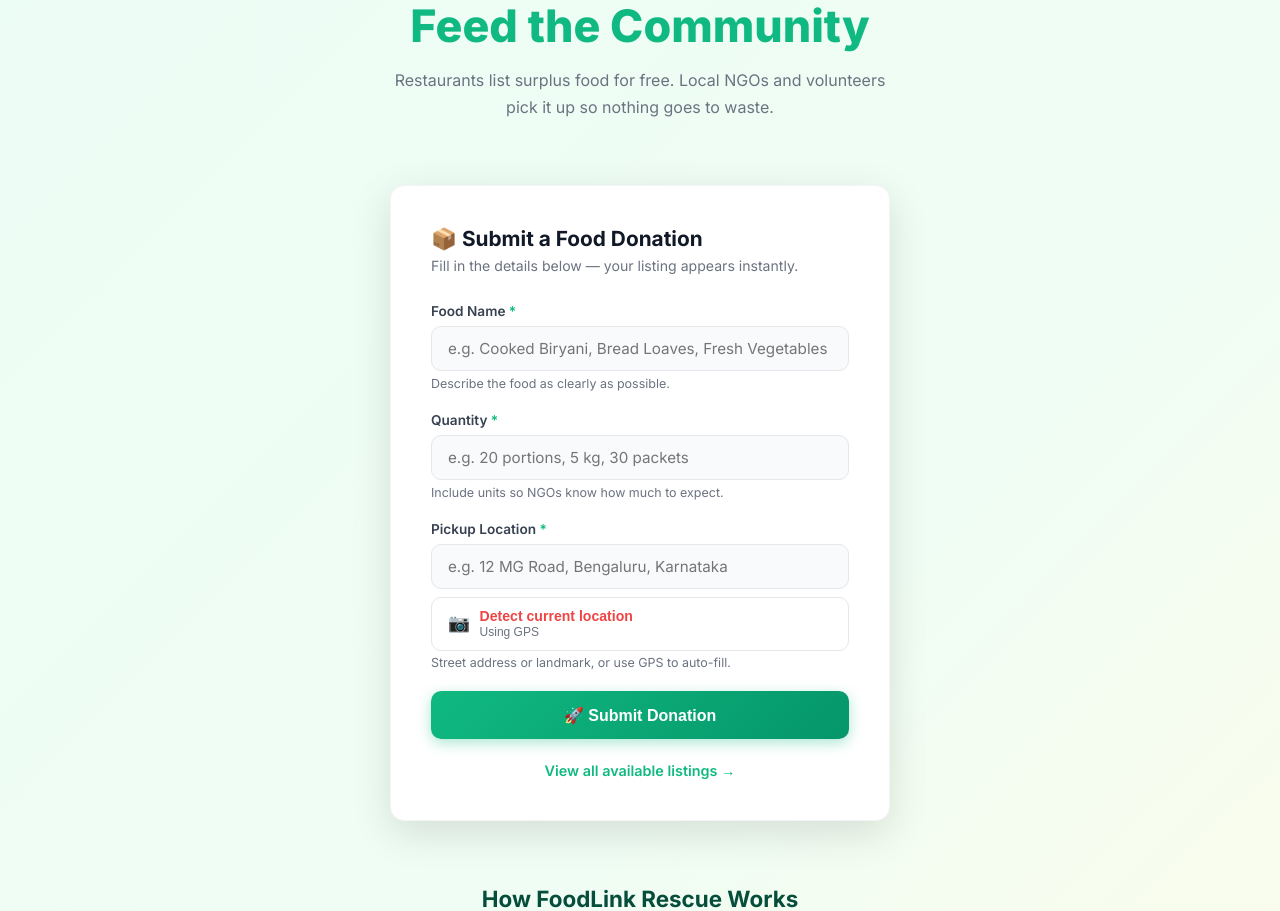
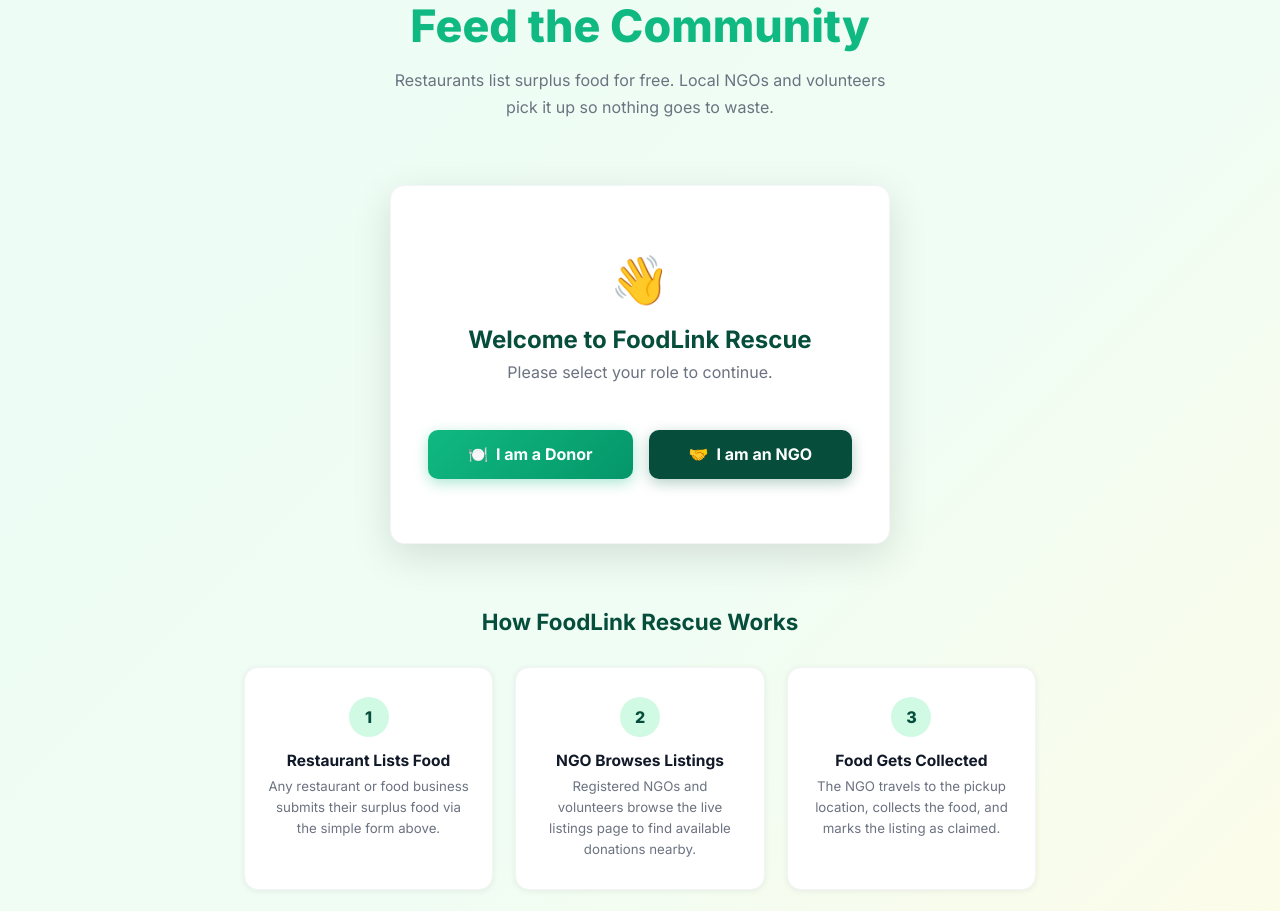
Before and after one commit to rakshitha-m2846/foodlink-rescue, a Flask app: page / in a window 1280 px wide. Shown: the part 219-1130 px from the top of the page. Run offline with Flask 3, Linux system fonts and the light colour scheme.

Commit message:
Update navigation fix

```diff
--- a/app.py
+++ b/app.py
@@ -6,13 +6,14 @@
 # It will start a local server at http://127.0.0.1:5000
 # ============================================================
 
-from flask import Flask, render_template, request, redirect, url_for
+from flask import Flask, render_template, request, redirect, url_for, session
 import sqlite3
 import os
 from datetime import datetime
 
 # Initialize the Flask application
 app = Flask(__name__)
+app.secret_key = "foodlink_super_secret_key"
 
 # -----------------------------------------------------------
 # DATABASE CONFIGURATION
@@ -68,8 +69,27 @@ init_db()
 def index():
     """
     Homepage – displays the food donation submission form.
+    Redirects NGOs to the view page automatically.
     """
+    if session.get("role") == "ngo":
+        return redirect(url_for("view"))
     return render_template("index.html")
+
+
+@app.route("/set_role/<role>")
+def set_role(role):
+    """
+    Sets the user's role in the session and redirects accordingly.
+    """
+    if role in ["donor", "ngo"]:
+        session["role"] = role
+    elif role == "clear":
+        session.pop("role", None)
+        return redirect(url_for("index"))
+
+    if session.get("role") == "ngo":
+        return redirect(url_for("view"))
+    return redirect(url_for("index"))
 
 
 @app.route("/submit", methods=["POST"])
@@ -79,6 +99,10 @@ def submit():
     Reads form data, validates it, stores it in the database,
     then redirects the user to the listings page.
     """
+    # NGOs should not be able to submit donations
+    if session.get("role") == "ngo":
+        return redirect(url_for("view"))
+
     # Read form fields (strip whitespace)
     food_name = request.form.get("food_name", "").strip()
     quantity = request.form.get("quantity", "").strip()
--- a/templates/index.html
+++ b/templates/index.html
@@ -223,8 +223,17 @@
       <span>🥗 FoodLink Rescue</span>
     </a>
     <div class="nav-links">
+      {% if session.get('role') != 'ngo' %}
       <a href="/" class="active">Donate</a>
+      {% endif %}
       <a href="/view">View Listings</a>
+
+      {% if session.get('role') %}
+      <div style="background: rgba(255,255,255,.2); padding: 0.3rem 0.8rem; border-radius: 20px; font-size: 0.85rem; color: #fff; margin-left: 1rem; display: flex; align-items: center; gap: 0.5rem;">
+        <span>Logged in as: <strong>{{ session.get('role') | title }}</strong></span>
+        <a href="/set_role/clear" style="text-decoration: underline; font-size: 0.8rem; margin: 0; padding: 0; opacity: 0.8;">Change Role</a>
+      </div>
+      {% endif %}
     </div>
   </nav>
 
@@ -233,7 +242,7 @@
     <button class="btn-circle" id="backBtn" onclick="history.back()" aria-label="Go Back" title="Go Back">
       &#8592;
     </button>
-    <a href="/" class="btn-circle" aria-label="Home" title="Home">
+    <a href="/set_role/clear" class="btn-circle" aria-label="Home" title="Home">
       <svg width="20" height="20" viewBox="0 0 24 24" fill="none" stroke="currentColor" stroke-width="2" stroke-linecap="round" stroke-linejoin="round">
         <path d="M3 9l9-7 9 7v11a2 2 0 0 1-2 2H5a2 2 0 0 1-2-2z"></path>
         <polyline points="9 22 9 12 15 12 15 22"></polyline>
@@ -247,6 +256,23 @@
     <p>Restaurants list surplus food for free. Local NGOs and volunteers pick it up so nothing goes to waste.</p>
   </section>
 
+  {% if not session.get('role') %}
+  <!-- ROLE SELECTION -->
+  <div class="card" style="text-align: center; padding: 4rem 2rem;">
+    <div style="font-size: 3rem; margin-bottom: 1rem;">👋</div>
+    <h2 style="color: var(--green-dark); margin-bottom: 0.5rem;">Welcome to FoodLink Rescue</h2>
+    <p style="color: var(--gray-500); margin-bottom: 2.5rem;">Please select your role to continue.</p>
+
+    <div style="display: flex; gap: 1rem; justify-content: center; flex-wrap: wrap;">
+      <a href="/set_role/donor" class="btn-submit" style="text-decoration: none; width: auto; padding: 0.9rem 2.5rem; display: flex; align-items: center; gap: 0.5rem;">
+        <span>🍽️</span> I am a Donor
+      </a>
+      <a href="/set_role/ngo" class="btn-submit" style="text-decoration: none; width: auto; padding: 0.9rem 2.5rem; background: var(--green-dark); box-shadow: 0 4px 14px rgba(6,95,70,.3); display: flex; align-items: center; gap: 0.5rem;">
+        <span>🤝</span> I am an NGO
+      </a>
+    </div>
+  </div>
+  {% else %}
   <div class="card">
     <div class="card-header">
       <h2>📦 Submit a Food Donation</h2>
@@ -304,6 +330,7 @@
       <a href="/view">View all available listings →</a>
     </div>
   </div>
+  {% endif %}
 
   <section class="hiw">
     <h2>How FoodLink Rescue Works</h2>
```
Also changed, not shown: templates/view.html (+12 -1 lines).
